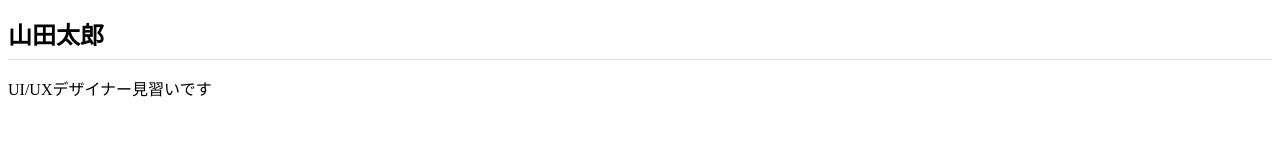
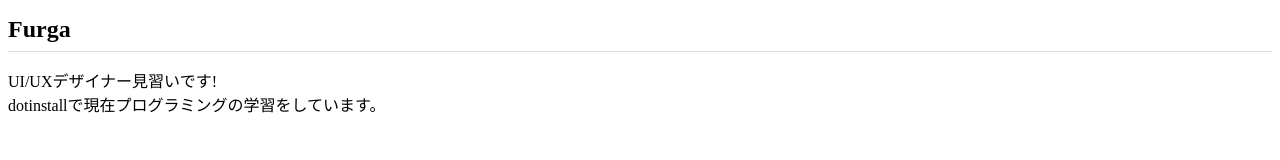
Before and after one commit to furgaimamura/furgaimamura.github.io, a plain HTML site: page index.html in a window 1280 px wide. Drawn offline with Linux system fonts and the light colour scheme.

Commit message:
Add files via upload

```diff
--- a/index.html
+++ b/index.html
@@ -8,7 +8,8 @@
   <link rel="stylesheet" href="styles.css">
 </head>
 <body>
-  <h1>山田太郎</h1>
-  <p>UI/UXデザイナー見習いです</p>
+  <h1>Furga</h1>
+  <p>UI/UXデザイナー見習いです!<br>
+  dotinstallで現在プログラミングの学習をしています。</p>
 </body>
 </html>
```
